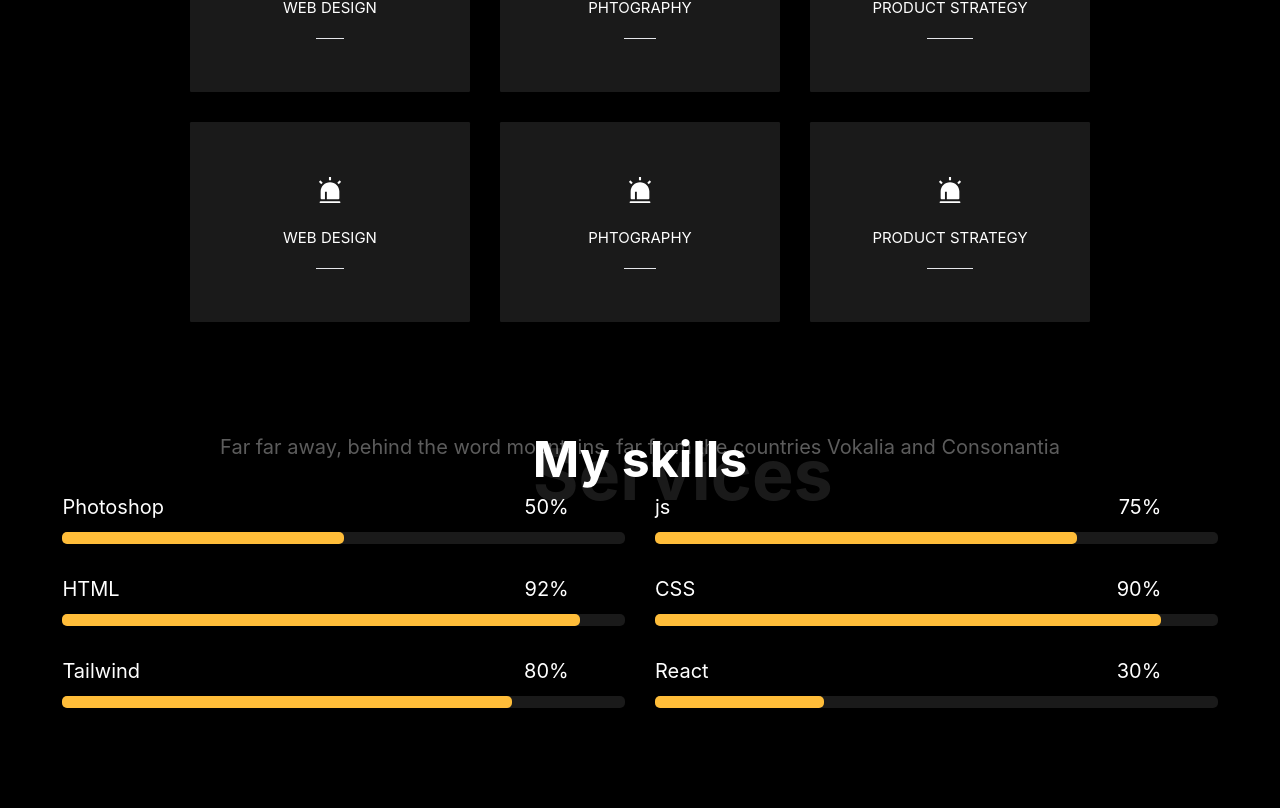
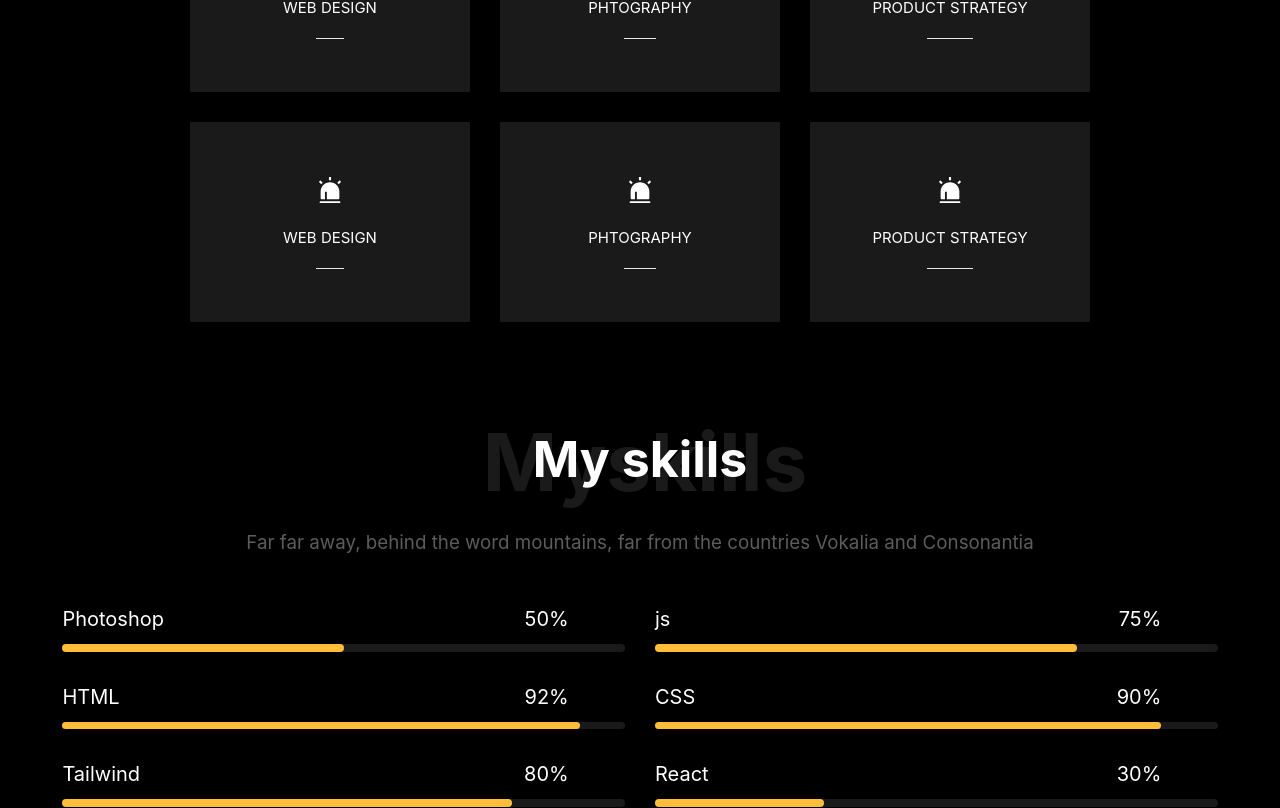
Before and after one commit to mohsenSeyedi/Me.com, a React (Create React App) app: page / in a window 1280 px wide. Shown: the part 3216-4024 px from the top of the page. Built offline with nearby package versions, Linux system fonts and the light colour scheme.

Commit message:
The code to change the Skills component file from css to tailwind

```diff
--- a/src/components/Header/Skills/Progress.css
+++ /dev/null
@@ -1,24 +0,0 @@
-.animate-box{
-    display: flex;
-    flex-direction: column;
-    width: 100%;
-}
-.animate-box-text{
-    width: 90%;
-    display: flex;
-    align-items: center;
-    justify-content: space-between;
-    font-size: 2rem;
-}
-.progress{
-    margin-top: 1rem;
-    width: 100%;
-    height: 12px;
-    border-radius: .5rem;
-    background-color: #1a1a1a;
-}
-.progress-bar{
-    height: 100%;
-    border-radius: .5rem;
-    background-color: #ffbd39;
-}
--- a/src/components/Header/Skills/Progress.js
+++ b/src/components/Header/Skills/Progress.js
@@ -1,15 +1,15 @@
 import React from 'react'
-import "./Progress.css"
+
 
 export default function Progress({title , percent , width}) {
   return (
-    <div className="animate-box">
-        <div className="animate-box-text">
+    <div className="w-full flex flex-col">
+        <div className="w-[90%] flex items-center justify-between text-[2rem]">
           <span>{title}</span>
           <span>{percent}</span>
         </div>
-        <div className="progress">
-          <div className="progress-bar" style={{width: `${width}`}}></div>
+        <div className="w-full h-3 rounded-lg bg-[#1a1a1a] mt-4">
+          <div className="h-full rounded-lg bg-yellow-color" style={{width: `${width}`}}></div>
         </div>
     </div>
   )
--- a/src/components/Header/Skills/Skills.css
+++ /dev/null
@@ -1,47 +0,0 @@
-.skills{
-    width: 100%;
-    margin-top: 10rem;
-    margin-bottom: 10rem;
-    display: flex;
-    align-items: center;
-    justify-content: center;
-}
-.skills-container{
-    width: 95%;
-    display: flex;
-    flex-direction: column;
-    align-items: center;
-    justify-content: center;
-}
-.skills-head{
-    display: flex;
-    flex-direction: column;
-    align-items: center;
-    justify-content: center;
-}
-.skills-head h4{
-    text-align: center;
-    font-size: 5rem;
-    font-weight: bold;
-    position: relative;
-    height: 10px;
-}
-.skills-head h4::before{
-    content: "Services";
-    position: absolute;
-    opacity: .1;
-    font-size: 7rem;
-    font-weight: bold;
-    color: white;
-}
-.skills-head p {
-    font-size: 2rem;
-    text-align: center;
-}
-.skills-boxes{
-    width: 95%;
-    display: grid;
-    grid-template-columns: repeat(2 , 1fr);
-    gap: 3rem;
-    margin-top: 3rem;
-}
--- a/src/components/Header/Skills/Skills.js
+++ b/src/components/Header/Skills/Skills.js
@@ -1,16 +1,15 @@
 import React from 'react'
-import "./Skills.css"
 import Progress from './Progress'
 
 export default function Skills() {
   return (
-    <div className="skills">
-    <div className="skills-container">
-        <div className="skills-head">
-            <h4 className="section-text-head">My skills</h4>
-            <p>Far far away, behind the word mountains, far from the countries Vokalia and Consonantia</p>
+    <div id="skills" className="w-full mt-40 flex items-center justify-center">
+    <div className="w-[95%] flex flex-col items-center justify-center">
+        <div className="flex flex-col items-center justify-center">
+            <h4 className="header-text before:content-['Myskills'] before:left-[-5rem] before:mt-[-2rem]">My skills</h4>
+            <p className="text-3xl text-center mt-14">Far far away, behind the word mountains, far from the countries Vokalia and Consonantia</p>
         </div>
-        <div className="skills-boxes">
+        <div className="w-[95%] grid grid-cols-2 gap-12 mt-20">
           <Progress width={"50%"} title="Photoshop" percent="50%"></Progress>
           <Progress width={"75%"} title="js" percent="75%"></Progress>
           <Progress width={"92%"} title="HTML" percent="92%"></Progress>
```
Also changed, not shown: src/components/Header/Services/box.css (line endings or trailing spaces).
